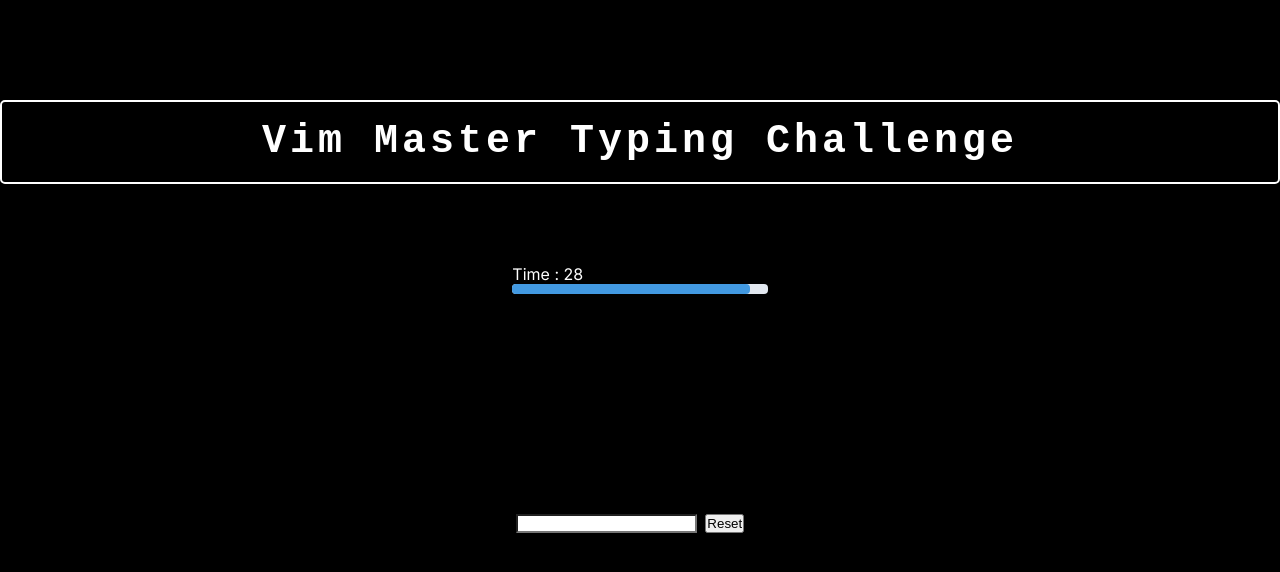
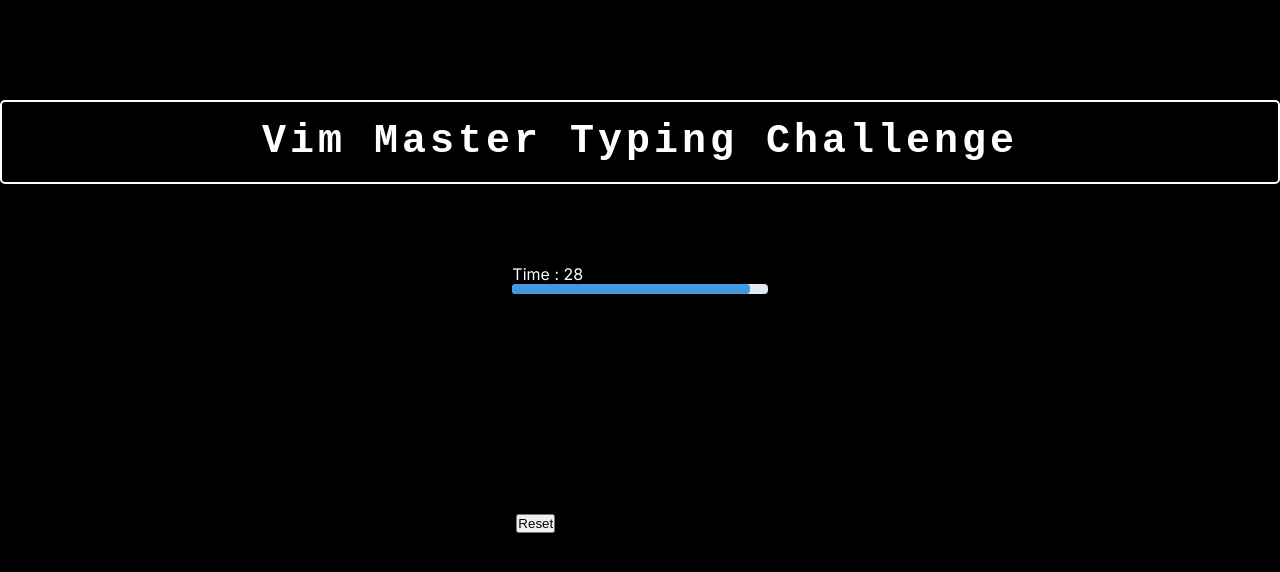
Before and after one commit to xpadev-net/geekcamp2023-tokyo-caravan, a Next.js app: page / in a window 1280 px wide. Both pictures are taken after a click on the button "ゲーム開始". Shown: the top 572 px of the page. Built offline with nearby package versions, Linux system fonts and the light colour scheme.

Commit message:
refactor: display

```diff
--- a/src/components/TypingGame.module.css
+++ b/src/components/TypingGame.module.css
@@ -36,6 +36,10 @@
 
 .inputField {
   margin: 4px;
+  display: none;
+}
+.miss {
+  background: pink;
 }
 
 .resetButton {
--- a/src/components/TypingGame.tsx
+++ b/src/components/TypingGame.tsx
@@ -1,6 +1,6 @@
 "use client";
 
-import React, { KeyboardEventHandler, useEffect, useState } from "react";
+import React, { useEffect, useState } from "react";
 
 import { KeyboardHandler } from "@/lib/keyboardHandler";
 
@@ -9,12 +9,11 @@
 
 const TypingGame: React.FC = () => {
   // ゲームの状態を管理するためのstate変数
-  const [input, setInput] = useState<string>(""); // ユーザー入力
   const [score, setScore] = useState<number>(0); // スコア
   const [missCount, setMissCount] = useState<number>(0); // ミスカウント
   const [time, setTime] = useState<number>(30); // 残り時間
   const [gameOver, setGameOver] = useState<boolean>(false); // ゲームオーバーのフラグ
-  const [inputBgColor, setInputBgColor] = useState("white"); // 初期値は "white"
+  const [isMiss, setIsMiss] = useState<boolean>(false); // ミスしたかどうかのフラグ
   const [parsedData, setParsedData] = useState<
     | {
         typed: string;
@@ -53,32 +52,38 @@
     return () => clearTimeout(timer);
   }, [time, gameOver, missCount]);
 
+  useEffect(() => {
+    document.addEventListener("keydown", handleInputChange);
+    return () => {
+      document.removeEventListener("keydown", handleInputChange);
+    };
+  }, [missCount]);
+
   // 新しい単語を生成して初期化する関数
   const generateNewWord = (handler: KeyboardHandler) => {
     //todo: データから選択するように変更
     handler.setText(["tatituteto", "tachitsuteto"]);
     setParsedData(handler.getParsedContents());
-    setInput("");
   };
 
   // ゲームをリセットする関数
   const reset = () => {
-    setInput("");
     setScore(0);
     setMissCount(0);
     setTime(30);
     setGameOver(false);
-    setInputBgColor("white");
+    setIsMiss(false);
     const handler = keyboardHandlerRef.current ?? new KeyboardHandler([]);
     generateNewWord(handler);
   };
 
   // 入力フィールドの変更をハンドルする関数
-  const handleInputChange: KeyboardEventHandler<HTMLDivElement> = (e) => {
+  const handleInputChange = (e: KeyboardEvent) => {
     const handler = keyboardHandlerRef.current;
     if (!handler) return;
-    const result = handler.handleKeyDown(e.nativeEvent);
+    const result = handler.handleKeyDown(e);
     setParsedData(handler.getParsedContents());
+    setIsMiss(!result.valid);
     if (result.completed) {
       generateNewWord(handler);
       setScore((pv) => pv + 10);
@@ -86,7 +91,6 @@
       return;
     }
     if (!result.valid) {
-      setInputBgColor("pink");
       setScore((pv) => Math.max(pv - 1, 0));
       if (missCount > 4) {
         setGameOver(true);
@@ -99,7 +103,7 @@
 
   // UIのレンダリング
   return (
-    <div className={styles.game} onKeyDown={handleInputChange}>
+    <div className={styles.game}>
       <div className={styles.time}>Time : {time}</div>
       <div className={styles.progressBarBackground}>
         <div
@@ -112,20 +116,12 @@
       <h2 className={styles.word}>Word : </h2>
       <div>
         <div>{parsedData?.typed}</div>
-        <div>
+        <div className={`${isMiss && styles.miss}`}>
           {parsedData?.remaining.map((line, index) => {
             return <p key={index}>{line}</p>;
           })}
         </div>
       </div>
-      <input
-        id="text"
-        className={styles.inputField}
-        type="text"
-        value={input}
-        onChange={(e) => setInput(e.target.value)}
-        style={{ backgroundColor: inputBgColor }}
-      />
       <input
         id="reset"
         className={styles.resetButton}
```
